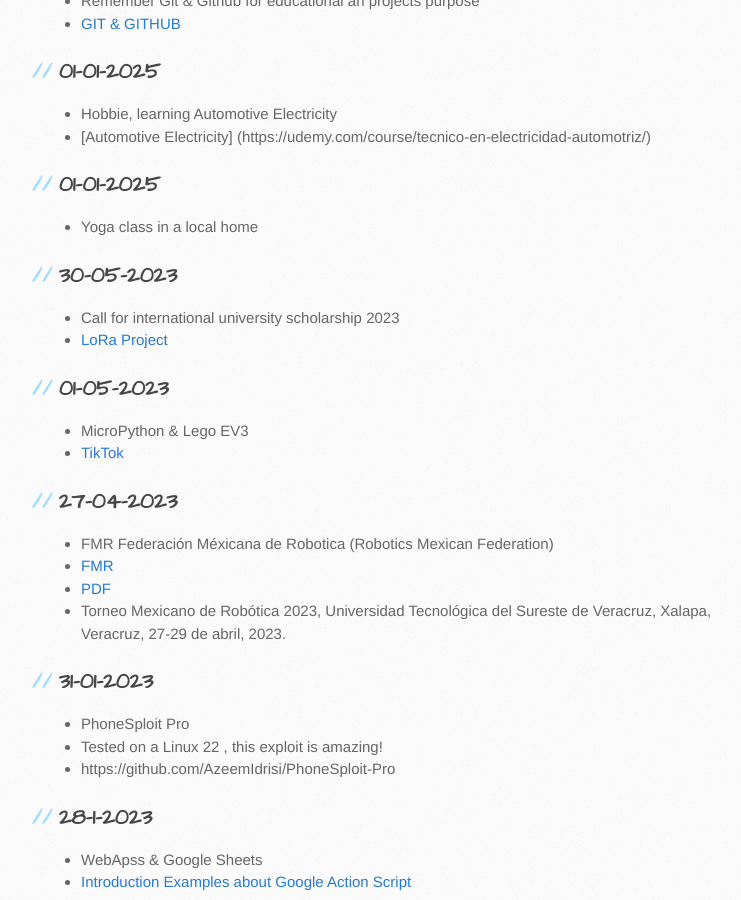
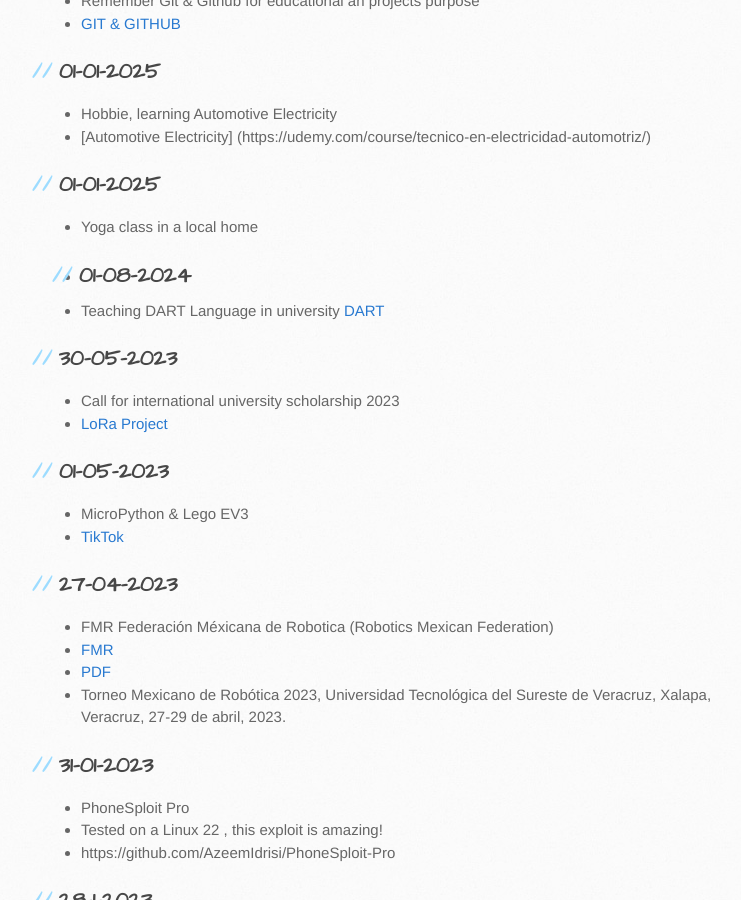
Before and after one commit to luisreylara/luisreylara.github.io, a Jekyll site: the page built from docs/another-page.md, in a window 1280 px wide and 900 px high, scrolled down 665 px. Shown: the whole window, without its empty margins (109-850 px from the left). Built offline with Jekyll 4.4.1, drawn with Linux system fonts in a browser that asks for light colours.

Commit message:
Update another-page.md

```diff
--- a/docs/another-page.md
+++ b/docs/another-page.md
@@ -24,6 +24,11 @@ layout: default
 
 ## 01-01-2025
 * Yoga class in a local home
+
+*
+## 01-08-2024
+* Teaching DART Language in university
+[DART](https://www.udemy.com/course/learn-flutter-dart-to-build-ios-android-apps/)
 
 ## 30-05-2023
 * Call for international university scholarship 2023
```
